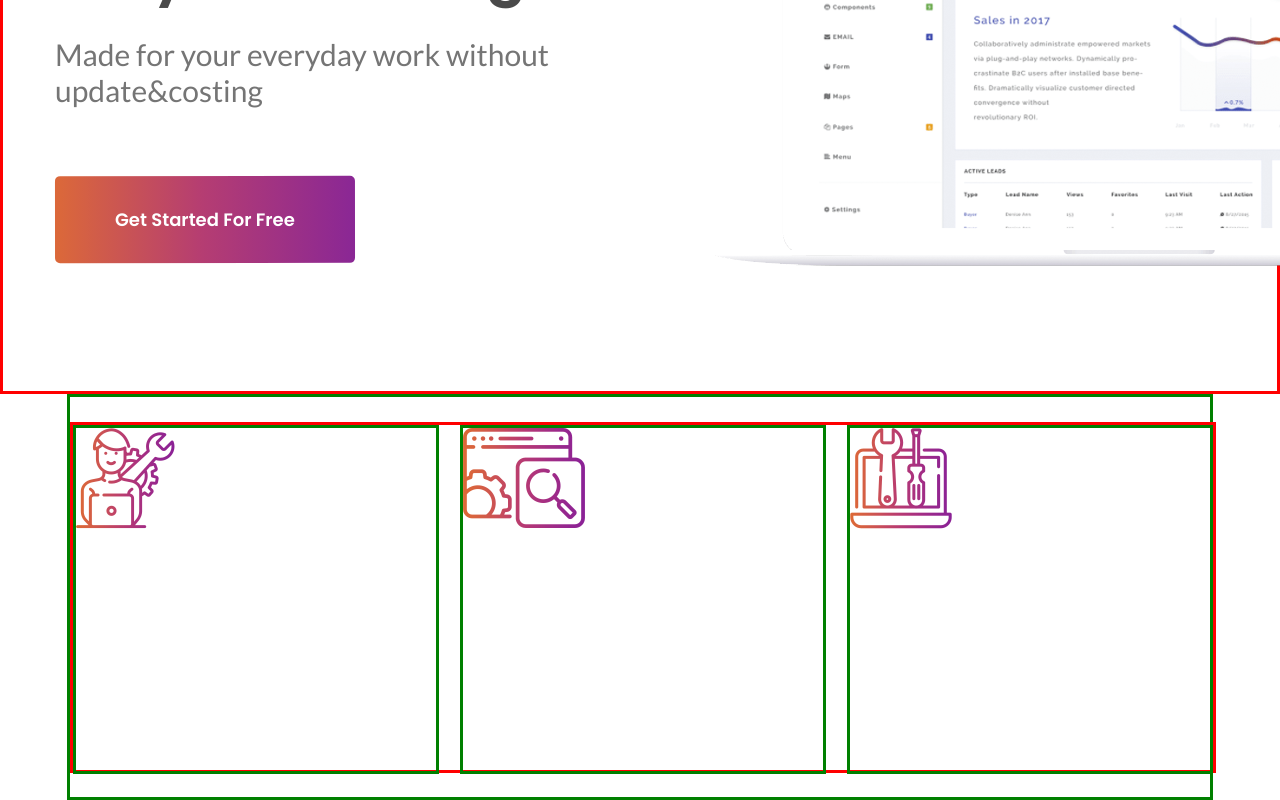
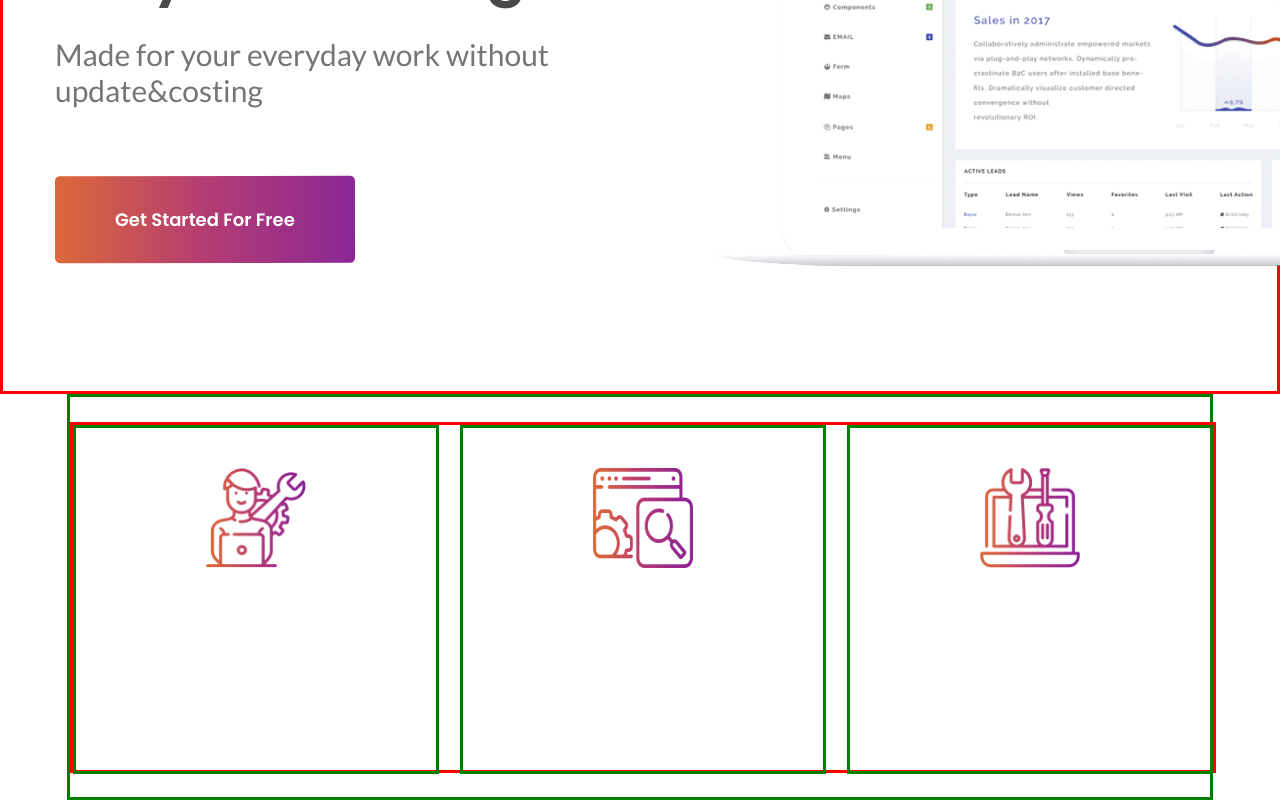
Before and after one commit to KeyToTech/StandupBotLanding, a React (Create React App) app: page / in a window 1280 px wide. Shown: the part 482-1282 px from the top of the page. Built offline with nearby package versions, Linux system fonts and the light colour scheme.

Commit message:
icons made aligned center.

```diff
--- a/src/feature/feature.css
+++ b/src/feature/feature.css
@@ -22,4 +22,12 @@
     height: 343px;
     width: 360px;
     border: green solid;
+    display: flex;
+    justify-content: center;
 }
+
+.icon {
+    height: 100px;
+    width: 100px;
+    margin-top: 40px;
+}
```
